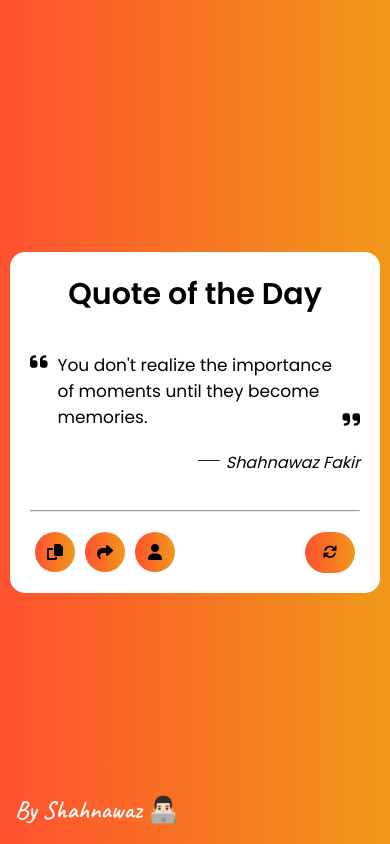
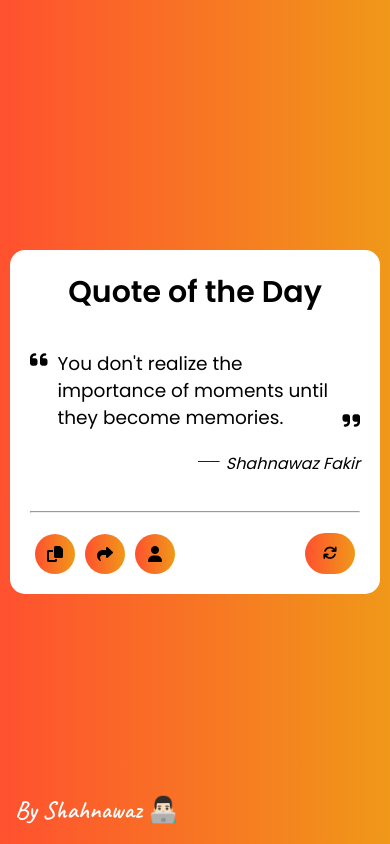
Before and after one commit to shahnawazfakir/quote, a plain HTML site: page index.html in a window 390 px wide. Drawn offline with Linux system fonts and the light colour scheme.

Commit message:
updates for mobile

```diff
--- a/style.css
+++ b/style.css
@@ -212,7 +212,7 @@ body {
     }
 
     .content .quote-area {
-        font-size: 17px;
+        font-size: 18.5px;
     }
 
     .content .author .name {
```
